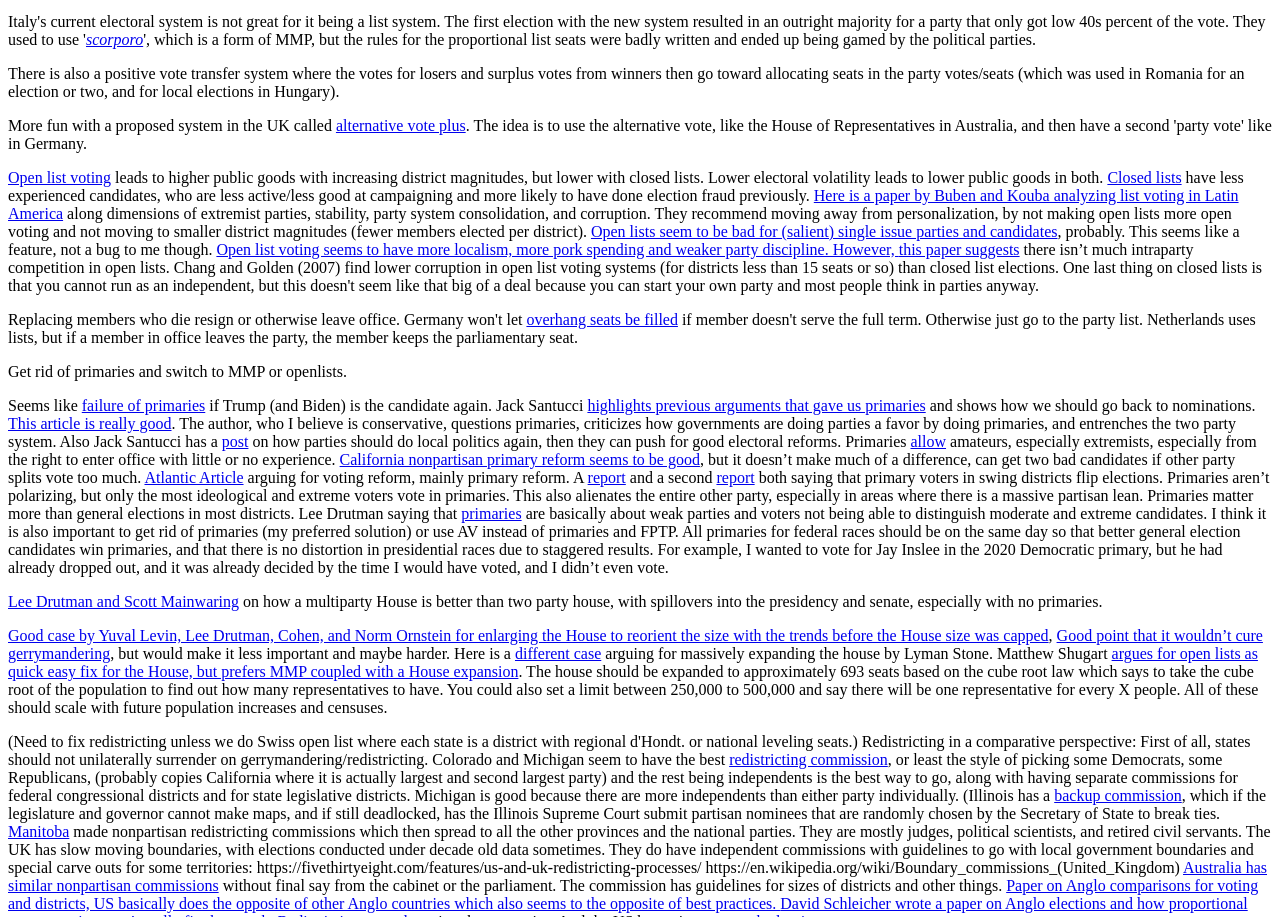
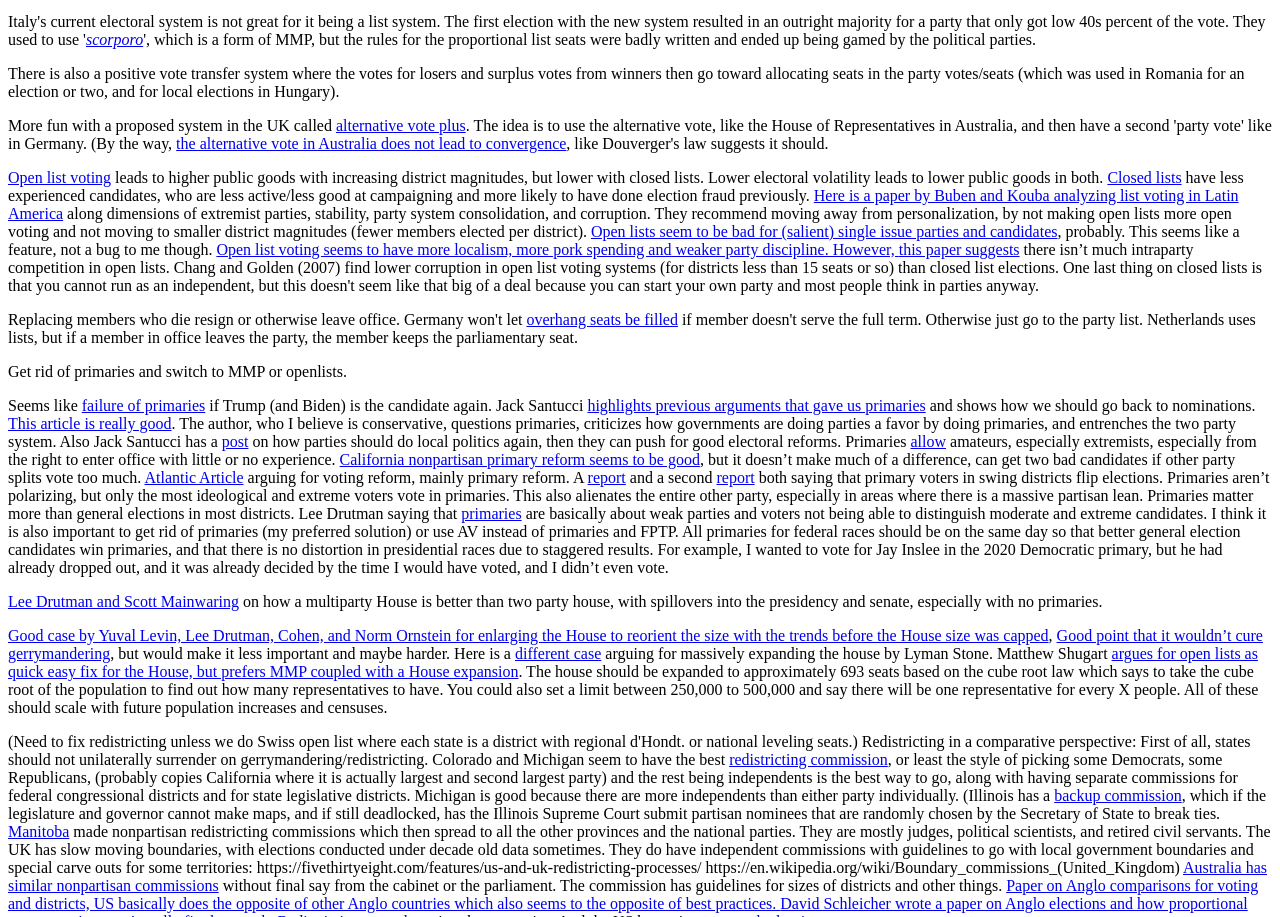
Before and after one commit to dbattice/website, a plain HTML site: page constitutionalquestions.html in a window 1280 px wide. Shown: the part 1651-2568 px from the top of the page. Drawn offline with Linux system fonts and the light colour scheme.

Commit message:
Update constitutionalquestions.html

```diff
--- a/constitutionalquestions.html
+++ b/constitutionalquestions.html
@@ -163,7 +163,9 @@ then go toward allocating seats in the party votes/seats (which was used in Roma
 and for local elections in Hungary).</p>
 <p> More fun with a proposed system in the UK called <a href="https://en.wikipedia.org/wiki/Alternative_vote_plus">alternative
 vote plus</a>. The idea is to use the alternative vote, like the House of Representatives in Australia,
-and then have a second 'party vote' like in Germany.
+and then have a second 'party vote' like in Germany. (By the way,
+<a href="https://fruitsandvotes.wordpress.com/2024/08/16/australia-no-party-convergence-where-we-would-most-expect-it/">the
+alternative vote in Australia does not lead to convergence</a>, like Douverger's law suggests it should.
 </p>
 <p><a href="https://journals.sagepub.com/doi/full/10.1177/0951629819895808">Open list voting</a>
 leads to higher public goods with increasing district magnitudes, but lower with closed lists.
@@ -174,7 +176,6 @@ who are less active/less good at campaigning and more likely to have done electi
 list voting in Latin America</a> along dimensions of extremist parties, stability,
 party system consolidation, and corruption. They recommend moving away from personalization, by not making open lists
 more open voting and not moving to smaller district magnitudes (fewer members elected per district).
-
 <a href="http://eprints.lse.ac.uk/62331/1/Hix_Open%20closed%20list_2016.pdf">Open lists seem to be bad
 for (salient) single issue parties and candidates</a>, probably. This seems like a feature, not a bug to me though.
 <a href="https://www.jstor.org/stable/2111619?seq=1">Open list voting seems to have more localism,
```
